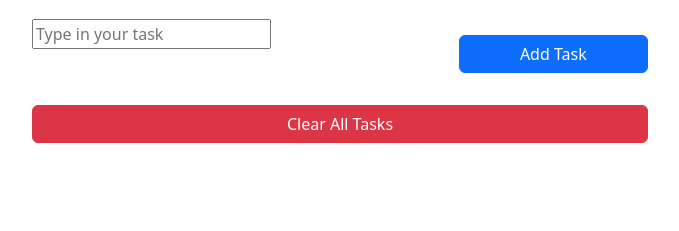
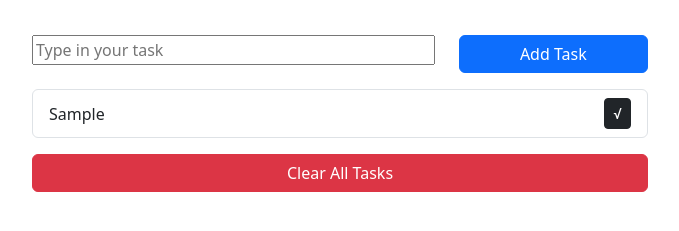
Before and after one commit to Shagan742/To-Do-List, a plain HTML site: page index.html in a window 1280 px wide. Both pictures are taken after typing "Sample" into the empty fields and a click on the button "Add Task". Shown: the part 101-332 px from the top of the page, without its empty margins (300-979 px from the left). Drawn offline with nearby package versions, Linux system fonts and the light colour scheme.

Commit message:
almost done

```diff
--- a/index.html
+++ b/index.html
@@ -31,7 +31,7 @@
                 <h1 class="text-center mb-4">To Do List</h1>
                 <div class="row">
                     <div class="col-8">
-                        <input type="text" id="taskInput" class="form-contol" placeholder="Type in your task">
+                        <input type="text" id="taskInput" class="form-contol w-100 mt-3" placeholder="Type in your task">
                     </div>
                     <div class="col-4">
                         <button id="addTaskBtn" class="btn btn-primary w-100 mt-3">Add Task</button>
--- a/script.js
+++ b/script.js
@@ -12,7 +12,47 @@ document.getElementById("addTaskBtn").addEventListener("click", function(){
         tasks.push(taskInput);
         document.getElementById("taskInput").value= '';
 
-//display whatever user put in below with a checkbox
-    displayTasks()
+        displayTasks();
     }
 })
+
+//display whatever user put in below with a checkbox
+function displayTasks() {
+    //this grabs unordered list from html
+    let taskList=document.getElementById("taskList");
+
+    //clear whatever's inside of it
+    taskList.innerHTML='';
+
+    //loop thru each task in array
+    tasks.forEach((task, index) => {
+        //save list element as variable
+        let li=document.createElement("li");
+
+        //adds bootstrap classes to try and style it
+        li.classList.add(
+            "list-group-item",
+            "d-flex",
+            "justify-content-between",
+            "align-items-center"
+        )
+
+
+        //set innerHTML of li element w/ task list n remove button
+        li.innerHTML=`${task} <button class="btn btn-dark btn-sm" onclick="removeTask(${index})"> √ </button`;
+
+        //append new task to tasklist
+        taskList.appendChild(li);
+    })
+}
+
+
+
+//time to remove the tasks
+function removeTask(index) {
+    //remove task at given index from array
+    tasks.splice(index,1);
+
+    //call function to update task list display
+    displayTasks();
+}
```
